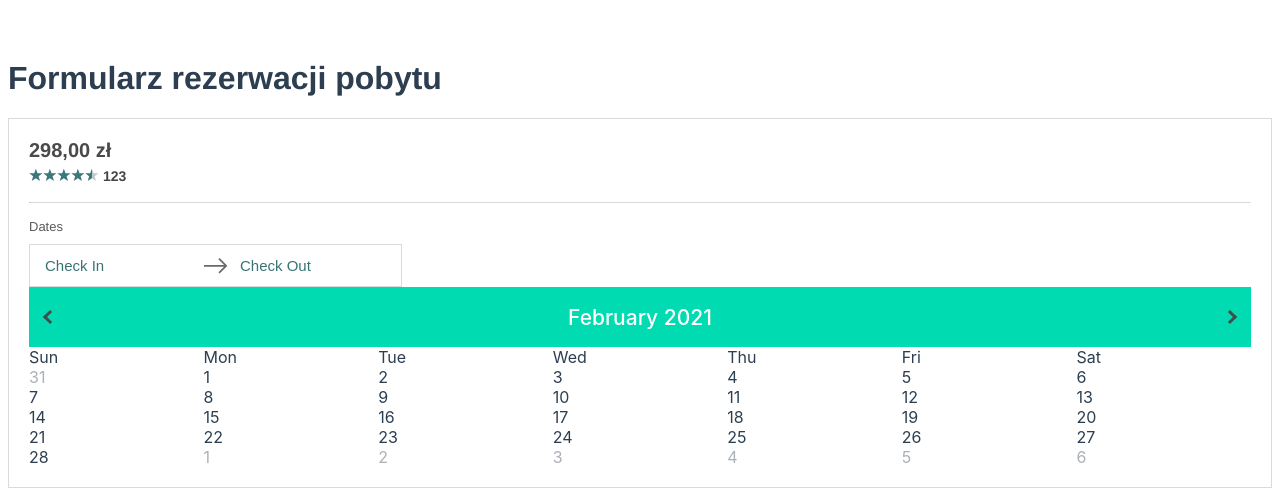
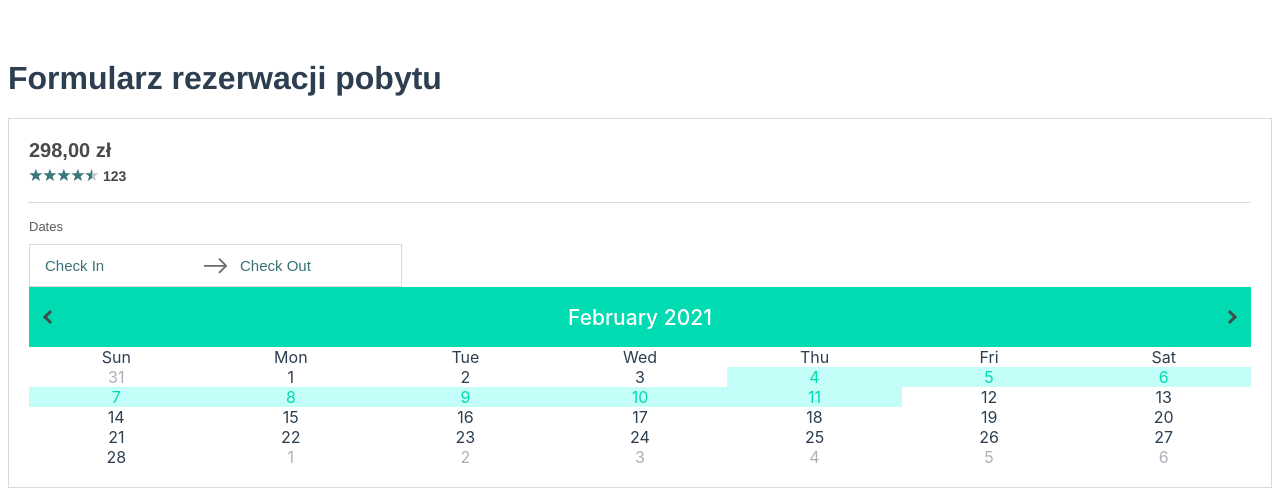
Before and after one commit to CNK001/booking-form, a Vue app: page / in a window 1280 px wide. Shown: the top 502 px of the page. Built offline with nearby package versions, Linux system fonts and the light colour scheme.

Commit message:
Add styles to days from free slot

```diff
--- a/src/components/Calendar.vue
+++ b/src/components/Calendar.vue
@@ -6,7 +6,9 @@
       <button class="btn-nav" @click="prevMonth()">
         <span class="chevron-arrow-left"></span>
       </button>
-      <div class="month-name">{{  activeMonth.name }} {{ activeMonth.date.year }}</div>
+      <div class="month-name">
+        {{ activeMonth.name }} {{ activeMonth.date.year }}
+      </div>
       <button class="btn-nav" @click="nextMonth()">
         <span class="chevron-arrow-right"></span>
       </button>
@@ -18,7 +20,11 @@
       </div>
     </div>
     <div class="days">
-      <div v-for="(dayMonthPrev, index) of activeMonth.monthBefore.daysList" :key="`${index}-before`" class="day day--before">
+      <div
+        v-for="(dayMonthPrev, index) of activeMonth.monthBefore.daysList"
+        :key="`${index}-before`"
+        class="day day--before"
+      >
         {{ dayMonthPrev }}
       </div>
       <div
@@ -26,10 +32,18 @@
         :key="index"
         class="day"
       >
-        {{ day }}
+      <span
+      :class="isFree(day, freeSlotRange)?'free':''"
+      >
+        {{ getDayFromDate(day) }}
+      </span>
       </div>
-      <div v-for="(day, index) of activeMonth.monthAfter.daysList" :key="`${index}-after`" class="day day--after">
-        {{ index + 1}}
+      <div
+        v-for="(day, index) of activeMonth.monthAfter.daysList"
+        :key="`${index}-after`"
+        class="day day--after"
+      >
+        {{ index + 1 }}
       </div>
     </div>
   </div>
@@ -68,7 +82,7 @@ export default {
     },
     freeSlot: {
       type: Array,
-    }
+    },
   },
 
   data: function() {
@@ -80,7 +94,7 @@ export default {
       },
       today: TODAY,
       activeDate: TODAY,
-    }
+    };
   },
 
   methods: {
@@ -90,14 +104,14 @@ export default {
     },
 
     prevMonth() {
-      this.activeDate = dayjs(this.activeDate).subtract(1, 'month');
+      this.activeDate = dayjs(this.activeDate).subtract(1, "month");
     },
 
     nextMonth() {
-      this.activeDate = dayjs(this.activeDate).add(1, 'month');
+      this.activeDate = dayjs(this.activeDate).add(1, "month");
     },
 
-    monthDaysArray(daysCount, startDay=0, length=daysCount-startDay) {
+    monthDaysArray(daysCount, startDay = 0, length = daysCount - startDay) {
       return monthsList(startDay, daysCount, length);
     },
 
@@ -107,18 +121,25 @@ export default {
 
     getDateObject(selectedDate) {
       return {
-        day: dayjs(selectedDate).format('D'),
-        month: dayjs(selectedDate).format('M'),
-        year: dayjs(selectedDate).format('YYYY')
-      }
+        day: dayjs(selectedDate).format("D"),
+        month: dayjs(selectedDate).format("M"),
+        year: dayjs(selectedDate).format("YYYY"),
+      };
+    },
+
+    getDayFromDate(date) {
+      return dayjs(date).format("D");
     },
 
     getMonthDetails(selectedDate) {
-
       const date = selectedDate;
+      const year = dayjs(date).format("YYYY");
+      const month = dayjs(date).format("MM");
       const daysCount = dayjs(date).daysInMonth();
-      const firstDay = dayjs(date).date(1).format('ddd');
-      const prevMonth = dayjs(date).subtract(1, 'month');
+      const firstDay = dayjs(date)
+        .date(1)
+        .format("ddd");
+      const prevMonth = dayjs(date).subtract(1, "month");
       const dayOfWeek = this.dayOfWeek(firstDay);
       const prevMonthDaysCount = prevMonth.daysInMonth();
 
@@ -127,21 +148,27 @@ export default {
         name: dayjs(date).format("MMMM"),
         shortName: dayjs(date).format("MMM"),
         daysCount: daysCount,
-        daysList: this.monthDaysArray(daysCount),
+        daysList: this.getDatesFromRange(
+          dayjs(`${year}-${month}-1`).toDate(),
+          dayjs(`${year}-${month}-${daysCount}`).toDate()
+        ),
         firstDay: firstDay,
         dayOfWeek: dayOfWeek,
 
         monthBefore: {
           date: this.getDateObject(prevMonth),
           daysCount: prevMonthDaysCount,
-          daysList: this.monthDaysArray(dayOfWeek, prevMonthDaysCount - dayOfWeek, dayOfWeek),
+          daysList: this.monthDaysArray(
+            dayOfWeek,
+            prevMonthDaysCount - dayOfWeek,
+            dayOfWeek
+          ),
         },
 
         monthAfter: {
           daysList: this.monthDaysArray(MAX_FIELDS - daysCount - dayOfWeek),
-        }
-
-      }
+        },
+      };
     },
 
     getDatesFromRange(startDate, endDate) {
@@ -157,20 +184,23 @@ export default {
         currentDate = addDays.call(currentDate, 1);
       }
       return dates;
+    },
+
+    isFree(day, range) {
+      return range.includes(day);
     }
 
   },
 
   computed: {
-
     activeMonth: {
       get: function() {
         return this.getMonthDetails(this.activeDate);
       },
 
       set: function(value) {
-        this.today = value
-      }
+        this.today = value;
+      },
     },
 
     weekDays: function() {
@@ -186,8 +216,8 @@ export default {
     },
 
     freeSlotRange: function() {
-      return this.getDatesFromRange(this.freeSlot[0], this.freeSlot[1])
-    }
+      return this.getDatesFromRange(this.freeSlot[0], this.freeSlot[1]);
+    },
   },
 
   created() {
@@ -197,7 +227,10 @@ export default {
   mounted: function() {
     this.$nextTick(function() {
       console.log(
-        this.getDatesFromRange(dayjs(this.today), dayjs(this.today).add(1, 'month') )
+        this.getDatesFromRange(
+          dayjs(this.today),
+          dayjs(this.today).add(1, "month")
+        )
         //     console.log(
         //       dayjs()
         //         .startOf("month")
@@ -210,10 +243,17 @@ export default {
 </script>
 
 <style lang="scss" scoped>
-$bg-mint: #00dbb1;
+$mint: #00dbb1;
+$light-mint: #c3fef8;
 $arrow-color: #424c4d;
 $arrow-border-width: 3px;
 $arrow-width: 7px;
+
+%display-middle {
+  display: flex;
+  align-items: center;
+  justify-content: center
+}
 
 .callendar {
   font-family: BlinkMacSystemFont, -apple-system, Segoe UI, Roboto, Oxygen,
@@ -222,7 +262,7 @@ $arrow-width: 7px;
 
   .header {
     align-items: center;
-    background: $bg-mint;
+    background: $mint;
     display: flex;
     height: 3.75rem;
     justify-content: space-between;
@@ -251,10 +291,22 @@ $arrow-width: 7px;
     max-width: 14.2857142857%;
     text-transform: capitalize;
     user-select: none;
+    @extend %display-middle;
+
+    span {
+      display: flex;
+      flex: 100%;
+      @extend %display-middle;
+    }
+
+    .free {
+      background-color: $light-mint;
+      color: $mint;
+    }
 
     &--after,
     &--before {
-      opacity: .4;
+      opacity: 0.4;
     }
   }
 }
```
Lines whose indentation alone changed are shown as unchanged.
